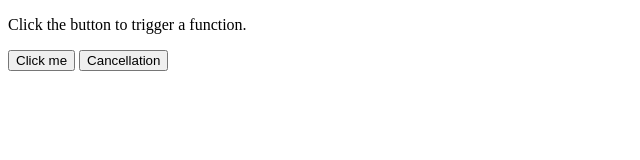
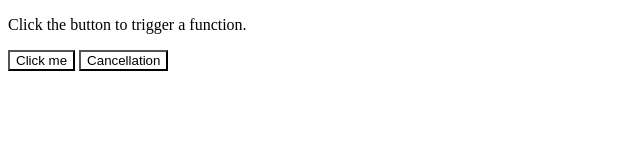
Before and after one commit to artemts245/clicker, a plain HTML site: page index.html in a window 1280 px wide. Shown: the whole page, without its empty margins (0-640 px from the left). Drawn offline with Linux system fonts and the light colour scheme.

Commit message:
Update index.html

```diff
--- a/index.html
+++ b/index.html
@@ -19,8 +19,8 @@
 
 <p>Click the button to trigger a function.</p>
 
-<button onclick="myFunction()">Click me</button>
-<button onclick="Cancellation()">Cancellation</button>
+<button style="position: relative; background-color: white; " onclick="myFunction()">Click me</button>
+<button style="position: relative; background-color: white; " onclick="Cancellation()">Cancellation</button>
 
 <p id="demo"></p>
 
```
